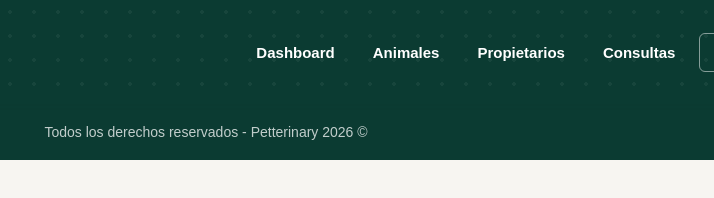
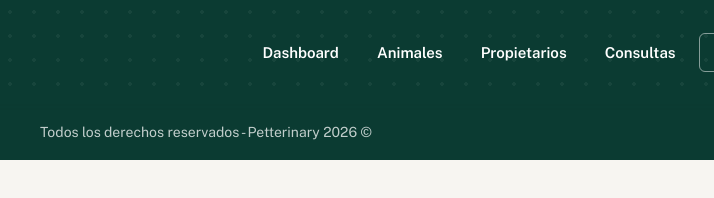
Before and after one commit to ESMERALDA192/Petterinary, a plain HTML site: page Interfaz Web/base.html in a window 1280 px wide. Shown: the full height of the page, 434-1148 px from the left. Drawn offline with nearby package versions, Linux system fonts and the light colour scheme.

Commit message:
Actualizar fuentes a Fraunces y Public Sans

```diff
--- a/Interfaz Web/base.html
+++ b/Interfaz Web/base.html
@@ -12,7 +12,7 @@
     <!--Font - Google API-->
     <link rel="preconnect" href="https://fonts.googleapis.com">
     <link rel="preconnect" href="https://fonts.gstatic.com" crossorigin>
-    <link href="https://fonts.googleapis.com/css2?family=Roboto:ital,wght@0,100..900;1,100..900&display=swap" rel="stylesheet">
+    <link href="https://fonts.googleapis.com/css2?family=Fraunces:wght@400;600;700&family=Public+Sans:wght@300;400;600;700&display=swap" rel="stylesheet">
 
     <!--Estilos-->
     <link rel="stylesheet" href="css/styles.css">
```
Also changed, not shown: Interfaz Web/consultas.html (+1 -1 lines), Interfaz Web/dashboard.html (+1 -1 lines), Interfaz Web/index.html (+1 -1 lines), Interfaz Web/propietarios.html (+1 -1 lines), Interfaz Web/registrarAnimal.html (+1 -1 lines), Interfaz Web/registrarConsulta.html (+1 -1 lines), Interfaz Web/registrarPropietario.html (+1 -1 lines), Interfaz Web/registro.html (+1 -1 lines).
